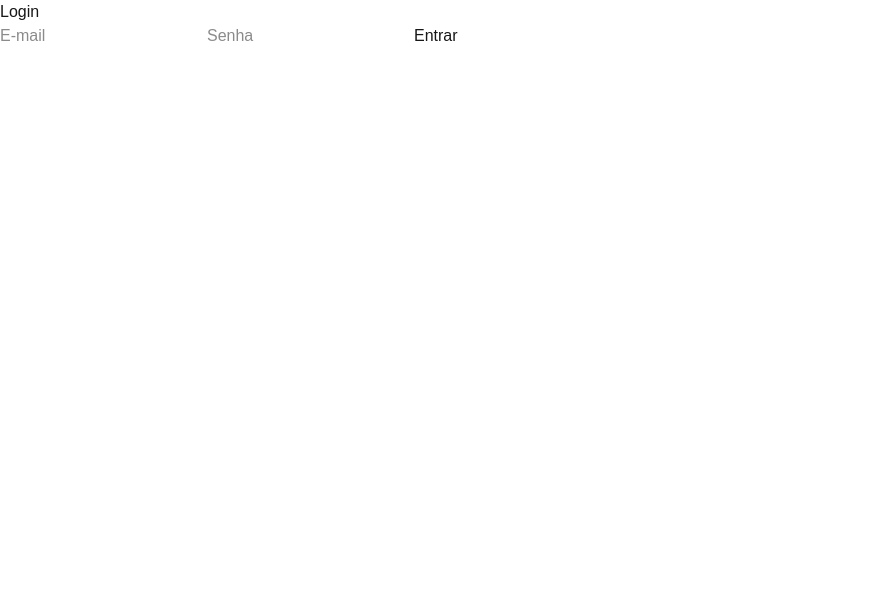
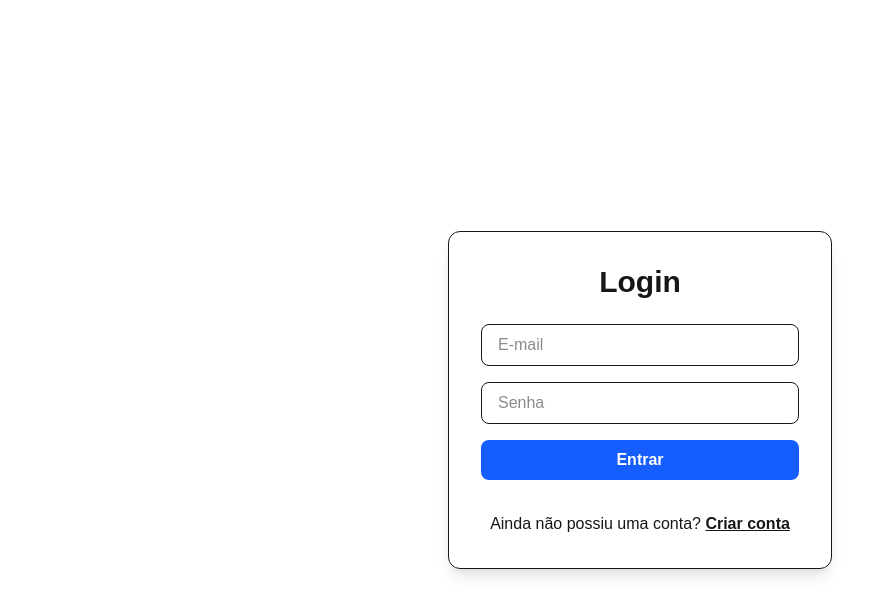
Before and after one commit to andre-webcode/finance-web, a Next.js app: page /login in a window 1280 px wide. Shown: the top 614 px of the page, without its empty margins (0-894 px from the left). Built offline with nearby package versions, Linux system fonts and the light colour scheme.

Commit message:
feat:implement authentication flow

```diff
--- /dev/null
+++ b/src/app/api/login/route.ts
@@ -0,0 +1,39 @@
+import { NextResponse } from "next/server";
+
+export async function POST(request: Request) {
+    const body = await request.json();
+
+    const response = await fetch("http://localhost:3001/signin", {
+        method: "POST",
+        headers: {
+            "Content-Type": "application/json",
+        },
+        body: JSON.stringify(body),
+    });
+
+    const data = await response.json();
+
+    if (!response.ok) {
+        return NextResponse.json(data, {
+            status: response.status,
+        });
+    }
+
+    const res = NextResponse.json(
+        {
+            user: data.user,
+        },
+        {
+            status: response.status,
+        }
+    );
+
+    res.cookies.set("token", data.token, {
+        httpOnly: true,
+        secure: process.env.NODE_ENV === "production",
+        sameSite: "lax",
+        path: "/",
+    });
+
+    return res;
+}
--- a/src/app/login/page.tsx
+++ b/src/app/login/page.tsx
@@ -12,10 +12,10 @@ const Login = () => {
         e.preventDefault();
 
         try {
-            const response = await fetch("http://localhost:3001/signin",{
-                method:"POST",
-                headers:{
-                    "Content-type":"application/json",
+            const response = await fetch("/api/login", {
+                method: "POST",
+                headers: {
+                    "Content-type": "application/json",
                 },
                 body: JSON.stringify({
                     email,
@@ -25,35 +25,50 @@ const Login = () => {
 
             const data = await response.json();
 
-            console.log("status",response.status)
-            console.log("resposta",data)
+            console.log("status", response.status);
+            console.log("resposta", data);
 
         } catch (error) {
-            console.log('Erro:',error)
+            console.log('Erro:', error)
         }
     }
 
     return (
-        <main>
-            <h1>Login</h1>
+        <main className="min-h-screen flex items-center justify-center">
+            <div className="w-full max-w-sm rounded-xl p-8 shadow-lg border ">
+                <h1 className="text-3xl font-bold text-center mb-6">
+                    Login
+                </h1>
 
-            <form onSubmit={handleSubmit}>
+                <form
+                    className="flex flex-col gap-4"
+                    onSubmit={handleSubmit}>
+
                     <input type="email"
                         placeholder="E-mail"
                         value={email}
                         onChange={e => setEmail(e.target.value)}
+                        className="w-full rounded-lg border px-4 py-2 outline-none focus:ring-2 focus:ring-blue-500"
                     />
 
                     <input type="password"
                         placeholder="Senha"
                         value={password}
                         onChange={e => setPassword(e.target.value)}
+                        className="w-full rounded-lg border px-4 py-2 outline-none focus:ring-2 focus:ring-blue-500"
+
                     />
 
-                <button type="submit">
+                    <button
+                        className="w-full rounded-lg py-2 font-semibold bg-blue-600 text-white hover:bg-blue-700"
+                        type="submit">
                         Entrar
                     </button>
+                    <p className="mt-4 text-center">
+                        Ainda não possiu uma conta? <a href="/register" className="font-semibold underline">Criar conta</a>
+                    </p>
                 </form>
+            </div>
         </main>
     )
 }
--- a/src/app/register/page.tsx
+++ b/src/app/register/page.tsx
@@ -1,8 +1,11 @@
 "use client"
 
+import { useRouter } from "next/navigation";
 import { useState } from "react";
 
 const Register = () => {
+    const router = useRouter();
+
     const [name, setName] = useState("");
     const [email, setEmail] = useState("");
     const [password, setPassword] = useState("");
@@ -25,39 +28,51 @@ const Register = () => {
 
             const data = await response.json();
 
+            if(response.ok){
+                router.push("/login")
+            }
+
         } catch (error) {
-            console.log('Erro:',error)
+            console.log('Erro:', error)
         }
     }
 
     return (
-        <main>
-            <h1>Criar conta</h1>
+        <main className="min-h-screen flex items-center justify-center">
+            <div className="w-full max-w-sm rounded-xl border p-8 shadow-lg">
+                <h1 className="text-3xl font-bold text-center mb-6">
+                    Criar conta
+                </h1>
 
-            <form onSubmit={handleSubmit}>
+                <form
+                    className="flex flex-col gap-4"
+                    onSubmit={handleSubmit}>
+
                     <input type="text"
                         placeholder="Nome"
                         value={name}
                         onChange={(e) => setName(e.target.value)}
+                        className="w-full rounded-lg border px-4 py-2 outline-none focus:ring-2 focus:ring-blue-500"
                     />
 
                     <input type="email"
                         placeholder="E-mail"
                         value={email}
                         onChange={(e) => setEmail(e.target.value)}
+                        className="w-full rounded-lg border px-4 py-2 outline-none focus:ring-2 focus:ring-blue-500"
                     />
 
                     <input type="password"
                         placeholder="Senha"
                         value={password}
                         onChange={(e) => setPassword(e.target.value)}
-                />
+                        className="w-full rounded-lg border px-4 py-2 outline-none focus:ring-2 focus:ring-blue-500" />
 
-                <button type="submit">
+                    <button type="submit" className="w-full rounded-lg py-2 font-semibold bg-blue-600 text-white hover:bg-blue-700">
                         Cadastrar
                     </button>
                 </form>
-
+            </div>
         </main>
     )
 }
```
Also changed, not shown: src/app/expenses/route.ts (added). Lines whose indentation alone changed are shown as unchanged.
